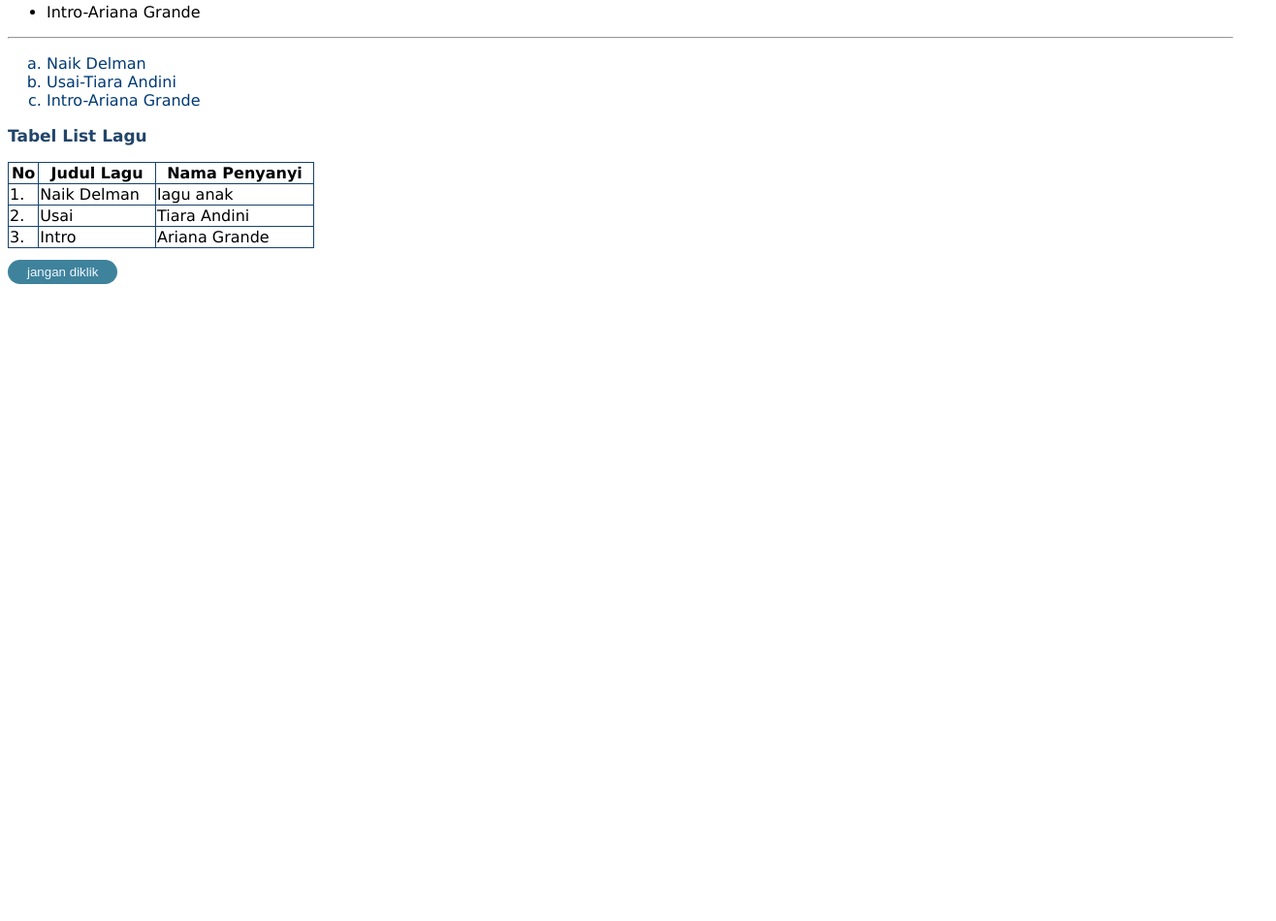
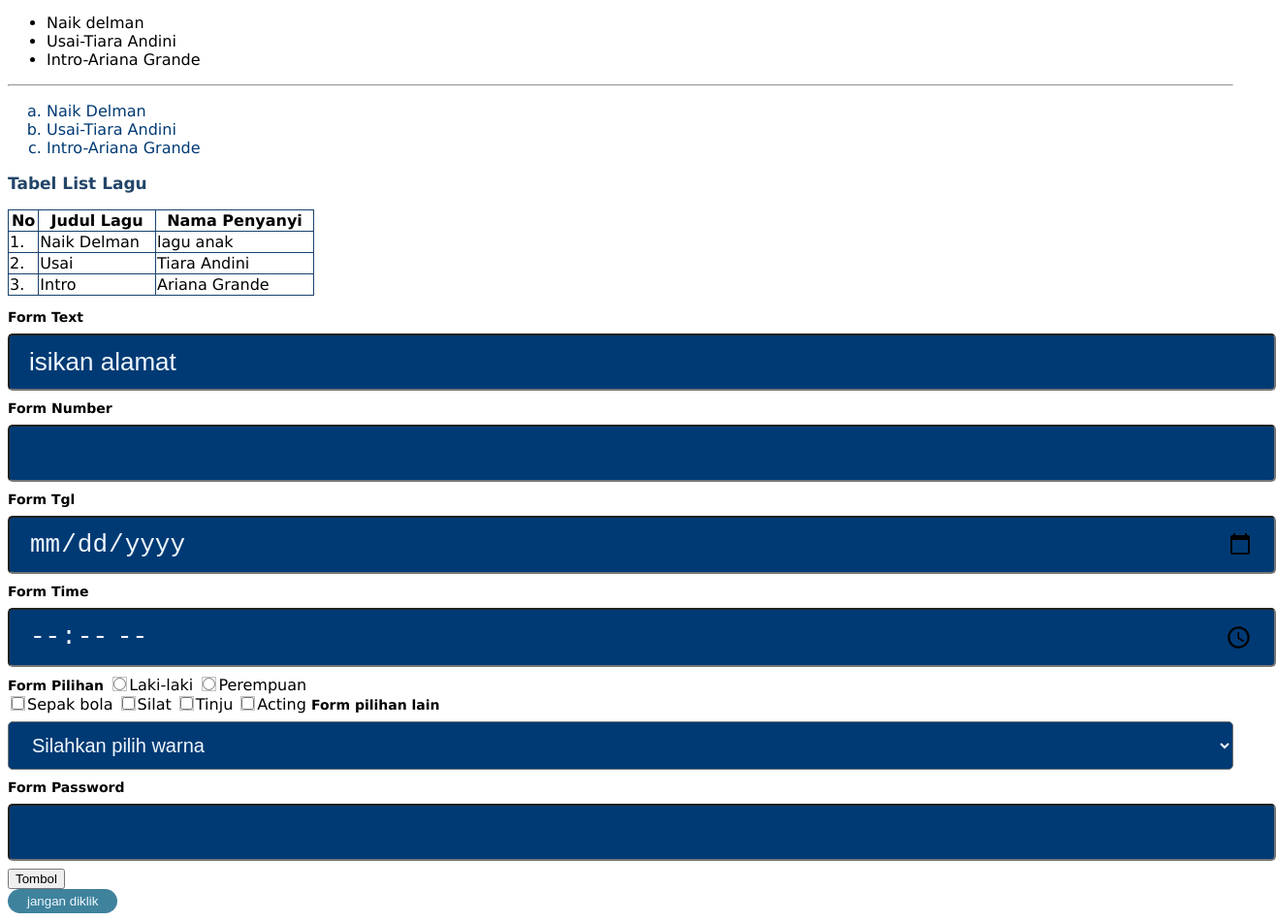
Before and after one commit to NiKdWidyaKiranaPutri/latihan01html, a plain HTML site: page index.html in a window 1280 px wide. Shown: the part 827-1777 px from the top of the page at 97% size, 1316 px wide, since content can reach past the window. Before the commit the page ends 1128 px from the top, so only its background shows below. Drawn offline with Linux system fonts and the light colour scheme.

Commit message:
Perubahan 23okt

```diff
--- a/index.html
+++ b/index.html
@@ -19,7 +19,33 @@
       border-collapse: collapse; }
     th{text-align: center;}
     tr:hover{background-color: #7396b9;}
-
+    img{
+      width: 60px;
+      height: 60px;
+    }
+    label{font-size: 14px;font-weight: bold;}
+    input[type=text],input[type=number],input[type=date],input[type=time],input[type=password]
+  {
+      width: 100%;
+      padding: 12px 20px;
+      border-radius: 5px;
+      margin: 8px 0;
+      color: aliceblue;
+      background-color: #003a74;
+      font-size: 26px;
+    }
+    select{
+      width: 100%;
+      padding: 12px 20px;
+      border-radius: 5px;
+      margin: 8px 0;
+      color: aliceblue;
+      background-color: #003a74;
+      font-size: 20px;
+    }
+    input[type=checkbox],input[type=radio]{
+      outline: 1px solid #c0c0c0;
+    }
   </style>
 </head>
 
@@ -33,7 +59,7 @@
 
 
 <p>Pada hari minggu ku turut ayah ke kota,<br> <strong>NAIK DELMAN</strong> istimewa ku duduk dimuka.. <br>ku duduk disamping pak kusir yang sedang bekerja <br>mengendarai kuda supaya baik jalannyaaa <i>heii...</i> <br> <b>USAI</b> sudah semua cerita..<br>yang tlah kita ukir berdua, <br>meninggalkan dirimu adalah <u>hal terberat yang harus ku jalani</u>..<br> aku memang kehilangan,, kamu yang sangat kucintai.. <br>namun kau telah kehilangan aku yang sangat mencintaimu...
-<br> <b>INTRO</b> How can i tell if i'm in the right relationship.. <br>aren't you really supposed to know that sht..<br> feel it in your bones to know that sht..<br>i don't know... <br>then i had this interaction i've been thinking bout like five weeks..<br> wonder he's thinking bout it too and smiling..<br>wonder if he knows that's that what's inspiring me.. <br>wonder if he judging me like i'm right know..<br> i don't care..<br> i'd rather tell the truth.. <br>then make it worst for you.. <br>if the sun,,<br> refused to shine.. <br>baby would i still be your lover,, <br>would you want me there <br>if the moon when dark tonight... <br>and if it all ended tommorow...<br>whould i'll be the one on your mind...<br> your mind... your mind.. <br>and it if all ended tommorow <br>would you be the one on mine
+<br> <img src="intro.png"> <b>INTRO</b> How can i tell if i'm in the right relationship.. <br>aren't you really supposed to know that sht..<br> feel it in your bones to know that sht..<br>i don't know... <br>then i had this interaction i've been thinking bout like five weeks..<br> wonder he's thinking bout it too and smiling..<br>wonder if he knows that's that what's inspiring me.. <br>wonder if he judging me like i'm right know..<br> i don't care..<br> i'd rather tell the truth.. <br>then make it worst for you.. <br>if the sun,,<br> refused to shine.. <br>baby would i still be your lover,, <br>would you want me there <br>if the moon when dark tonight... <br>and if it all ended tommorow...<br>whould i'll be the one on your mind...<br> your mind... your mind.. <br>and it if all ended tommorow <br>would you be the one on mine
 <h3> List Lagu</h3>
 <ul>
   <li>Naik delman</li>
@@ -78,6 +104,36 @@
   </table>
 </p>
 
+<form>
+  <label>Form Text</label>
+  <input type="text" name="txalamat" value="isikan alamat" id="txalamat" class="txalamat">
+  <label>Form Number</label>
+  <input type="number">
+  <label> Form Tgl</label>
+  <input type="date">
+  <label> Form Time</label>
+  <input type="time">
+  <label> Form Pilihan</label>
+  <input type="radio" name="jnsk">Laki-laki
+  <input type="radio" name="jnsk">Perempuan
+  <br>
+  <input type="checkbox">Sepak bola
+  <input type="checkbox">Silat
+  <input type="checkbox">Tinju
+  <input type="checkbox">Acting
+  <label>Form pilihan lain</label>
+  <select>
+    <option disabled selected>Silahkan pilih warna</option>
+    <option>Merah</option>
+    <option>Putih</option>
+    <option>Biru</option>
+  </select>
+  <label>Form Password</label>
+  <input type="password" name="txPASS">
+
+
+  <input type="submit" value="Tombol">
+</form>
   <button onclick="console.log('klik');">jangan diklik</button>
 
   <script defer type="text/javascript" src="/main.js"></script>
```
Also changed, not shown: intro.png (added), style.css (line endings or trailing spaces).
